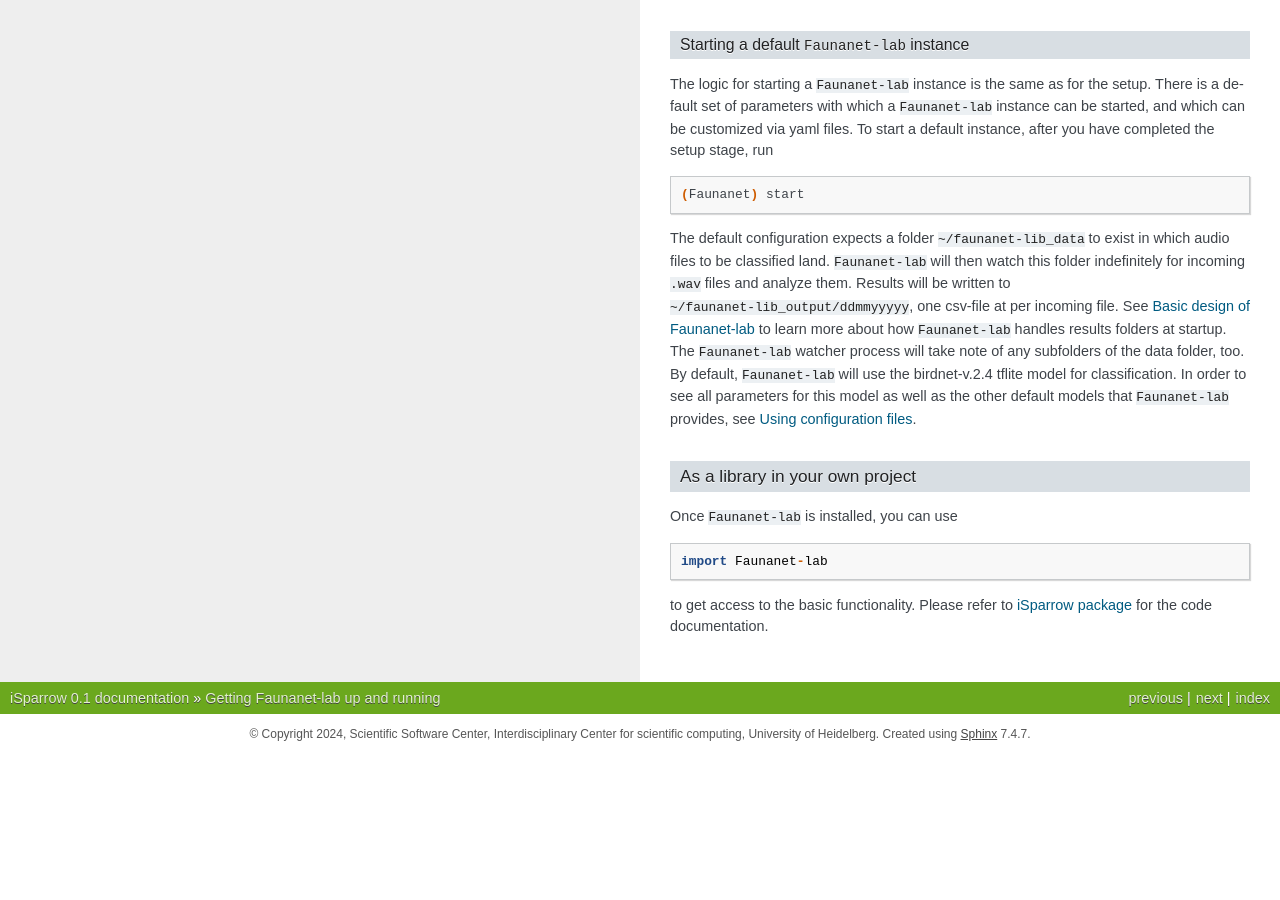
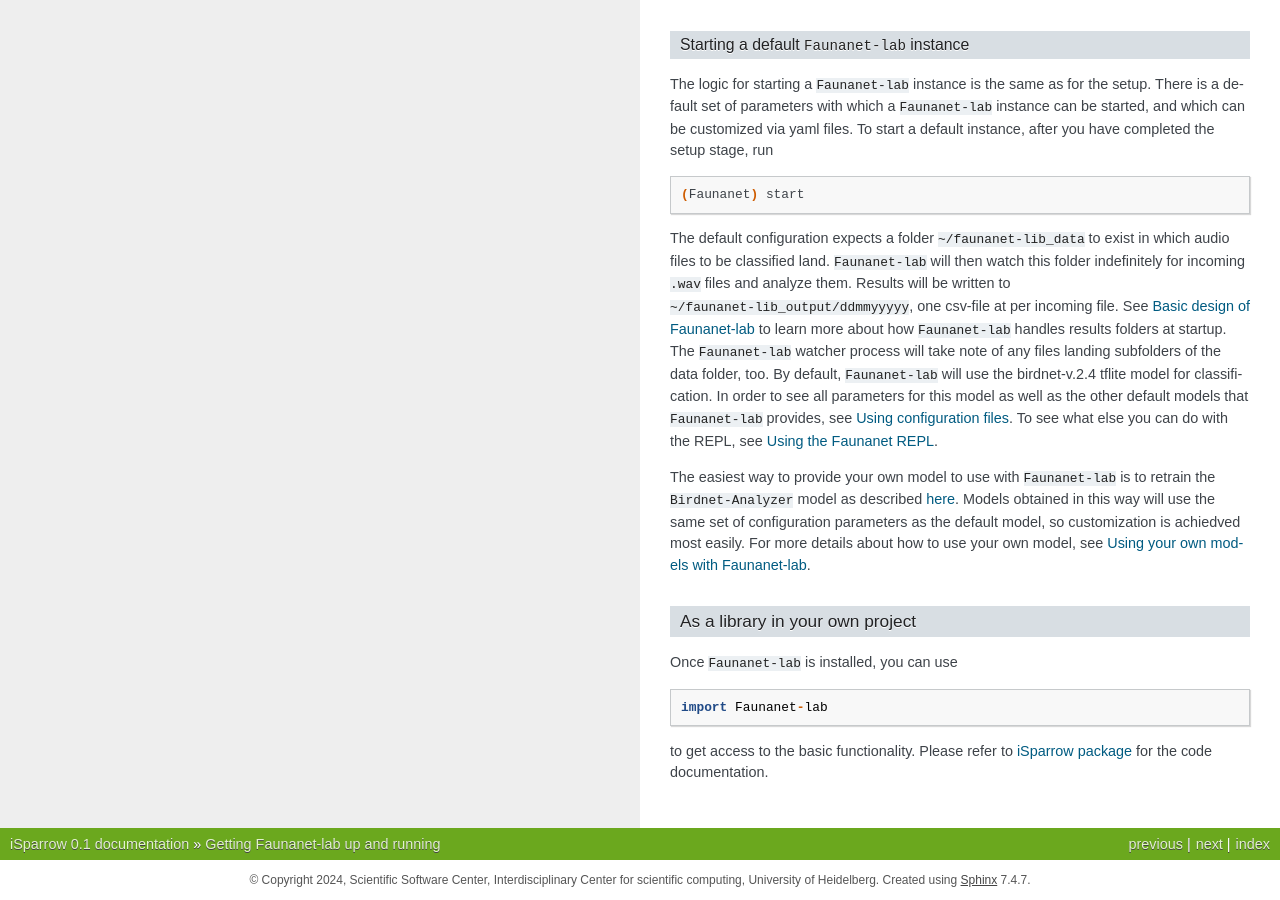
Before and after one commit to ssciwr/faunanet, a Sphinx documentation site: the page built from doc/source/getting_started.md, in a window 1280 px wide and 900 px high, scrolled down 3270 px. Built offline with Sphinx 7.4.7, drawn with Linux system fonts in a browser that asks for light colours; pages that are not in the unit, such as notebooks, are missing from menus; before the commit the page ends 4024 px from its top, so only the background shows below that.

Commit message:
finish getting started part

````diff
--- a/doc/source/getting_started.md
+++ b/doc/source/getting_started.md
@@ -115,8 +115,11 @@
 ```bash
 (Faunanet) start
 ```
-The default configuration expects a folder `~/faunanet-lib_data` to exist in which audio files to be classified land. `Faunanet-lab` will then watch this folder indefinitely for incoming `.wav` files and analyze them. Results will be written to `~/faunanet-lib_output/ddmmyyyyy`, one csv-file at per incoming file. See {doc}`basic_design` to learn more about how `Faunanet-lab` handles results folders at startup. The `Faunanet-lab` watcher process will take note of any subfolders of the data folder, too.
-By default, `Faunanet-lab` will use the birdnet-v.2.4 tflite model for classification. In order to see all parameters for this model as well as the other default models that `Faunanet-lab` provides, see {doc}`using_configuration_files`.
+The default configuration expects a folder `~/faunanet-lib_data` to exist in which audio files to be classified land. `Faunanet-lab` will then watch this folder indefinitely for incoming `.wav` files and analyze them. Results will be written to `~/faunanet-lib_output/ddmmyyyyy`, one csv-file at per incoming file. See {doc}`basic_design` to learn more about how `Faunanet-lab` handles results folders at startup. The `Faunanet-lab` watcher process will take note of any files landing subfolders of the data folder, too.
+By default, `Faunanet-lab` will use the birdnet-v.2.4 tflite model for classification. In order to see all parameters for this model as well as the other default models that `Faunanet-lab` provides, see {doc}`using_configuration_files`. To see what else you can do with the REPL, see {doc}`repl_usage`.
+
+The easiest way to provide your own model to use with `Faunanet-lab` is to retrain the `Birdnet-Analyzer` model as described [here](https://github.com/kahst/BirdNET-Analyzer?tab=readme-ov-file#training). Models obtained in this way will use the same set of configuration parameters as the default model, so customization is achiedved most easily. For more details about how to use your own model, see {doc}`using_custom_models`.
+
 
 ### As a library in your own project
 Once `Faunanet-lab` is installed, you can use
````
